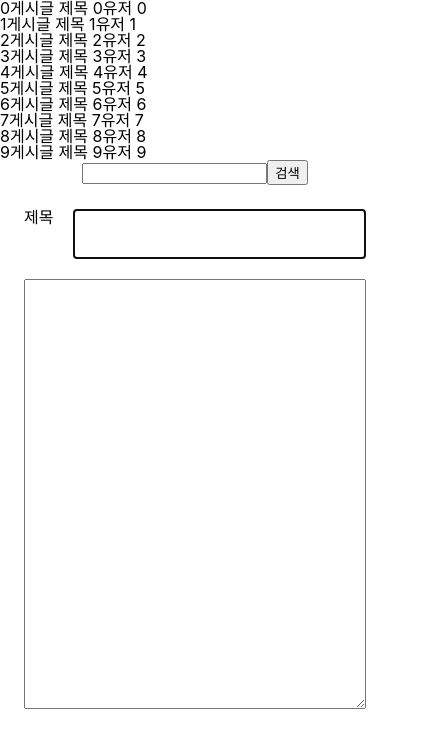
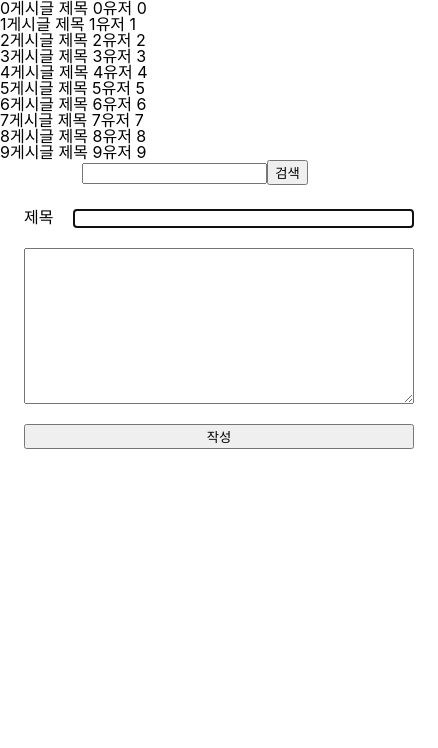
Before and after one commit to geunheejung/mobx-board, a React (Create React App) app: page / in a window 390 px wide. Shown: the top 748 px of the page, 438 px wide, since content can reach past the window. Built offline with nearby package versions, Linux system fonts and the light colour scheme; the HTML template or start-up script is replaced by a standard one.

Commit message:
글 작성 폼 레이아웃 1024px 일 경우 스타일 추가.

```diff
--- a/src/components/Form/PostWriteForm.css
+++ b/src/components/Form/PostWriteForm.css
@@ -1,14 +1,23 @@
 .post-write-form-container {
-    display: grid;
-    grid-template-rows: 50px 1fr;
-    gap: 20px;
+    width: 100%;
+    display: flex;
+    flex-direction: column;
     padding: 24px;
-    min-height: 500px;
+    height: 500px;
+    max-height: 500px;
+}
+
+@media (max-width: 1024px) {
+    .post-write-form-container {
+        height: 300px;
+        max-height: 300px;
+    }
 }
 
 .post-write-form-container .title-input-field {
     display: flex;
     gap: 20px;
+    margin: 0 0 20px 0;
 }
 
 .post-write-form-container .title-input-field label {
@@ -22,8 +31,18 @@
 
 .post-write-form-container .content-textarea-field {
     display: flex;
+    margin: 0 0 10px 0;
 }
 
 .post-write-form-container .content-textarea-field textarea {
     flex: 1;
 }
+
+.error-text-container {
+    color: coral;
+    font-size: 0.8rem;
+}
+
+.submit-button {
+    margin: 10px 0 0 0;
+}
--- a/src/components/Form/PostWriteForm.tsx
+++ b/src/components/Form/PostWriteForm.tsx
@@ -69,10 +69,17 @@ function PostWriteForm() {
         <input type="text" id="title" onChange={handleTitleChange} ref={titleInputRef} />
       </div>
       <div className='content-textarea-field'>
-        <textarea name="content" id="contentTextArea" cols={30} rows={10} onChange={handleContentChange}
-                  ref={contentTextareaRef}
+        <textarea
+          name="content"
+          id="contentTextArea"
+          cols={30}
+          rows={10}
+          onChange={handleContentChange}
+          ref={contentTextareaRef}
         />
       </div>
+      <p className="error-text-container"><strong>{error}</strong></p>
+      <button type='submit' className="submit-button">작성</button>
     </form>
   )
 }
```
